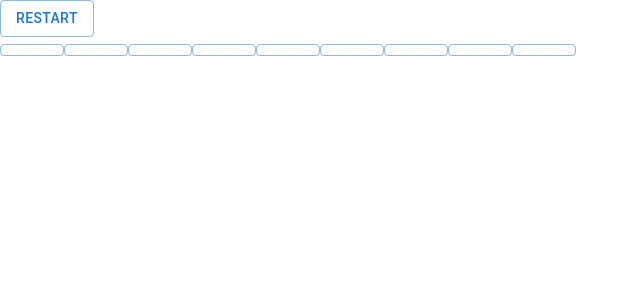
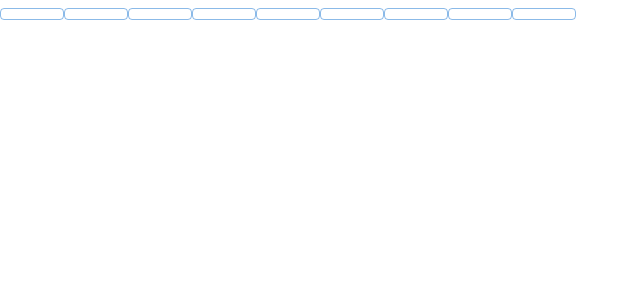
Before and after one commit to kdlanguido/tic-tac-toe, a React (Vite) app: page / in a window 1280 px wide. Shown: the top 300 px of the page, without its empty margins (0-640 px from the left). Built offline with nearby package versions, Linux system fonts and the light colour scheme.

Commit message:
Update Board.tsx

```diff
--- a/src/components/Board.tsx
+++ b/src/components/Board.tsx
@@ -18,17 +18,18 @@ export default function Board() {
                         <p className="mt-6 text-lg leading-8 text-gray-600 mb-3">Uh oh! Draw</p>
                     ) : (
                         <p className="mt-6 text-lg leading-8 text-gray-600 mb-3">Player {gameWinner} Wins</p>)}
+                    <Button variant='outlined' className='mt-10' onClick={() => { dispatch(resetGame()) }}>Restart</Button>
                 </div>
             )}
 
-
-            <Button variant='outlined' className='mt-10' onClick={() => { dispatch(resetGame()) }}>Restart</Button>
-
-            <div className={`grid grid-cols-3 bg-primary h-max m-auto ${isGameOver && 'mt-10'} gap-0 `}>
+            <div className={`grid grid-cols-3 bg-primary h-max m-auto ${isGameOver && 'mt-10'} gap-0`}>
                 {board.map((tile) => (
                     <Tile key={tile.tileKey} tile={tile} />
                 ))}
             </div>
+
+
+
         </div>
     )
 }
```
